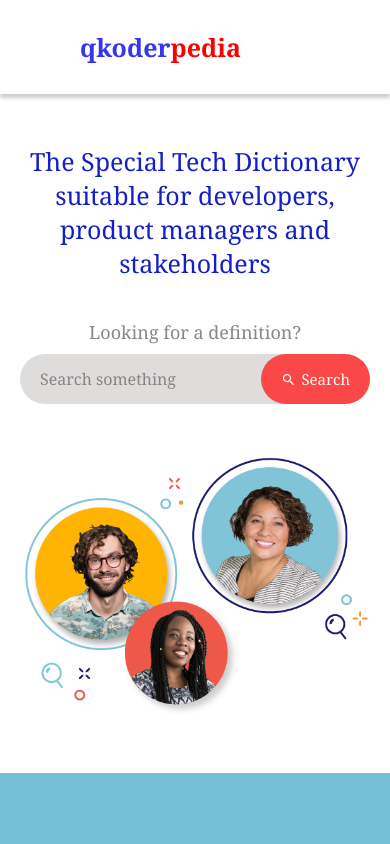
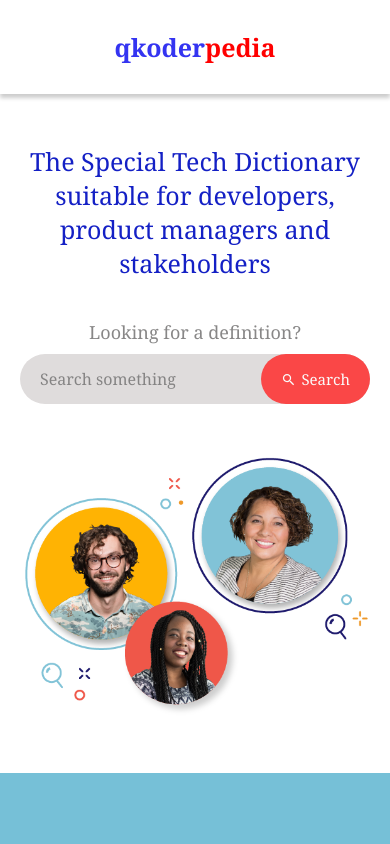
Before and after one commit to Perpy-del/queen-koders-react, a React (Vite) app: page / in a window 390 px wide. Shown: the top 844 px of the page. Built offline with nearby package versions, Linux system fonts and the light colour scheme.

Commit message:
fix: adjust responsiveness to fit the smallest of screens

```diff
--- a/src/components/Card/cardStyles.css
+++ b/src/components/Card/cardStyles.css
@@ -1,4 +1,4 @@
-@media (min-width: 320px) {
+@media (min-width: 280px) {
   .card-container {
     padding: 80px 20px;
     background-color: #76c0d7;
--- a/src/components/Header/headerStyles.css
+++ b/src/components/Header/headerStyles.css
@@ -1,9 +1,8 @@
-@media (min-width: 320px) {
+@media (min-width: 280px) {
   .header {
-    display: flex;
-    align-items: center;
-    justify-content: space-between;
-    padding: 30px 80px;
+    display: block;
+    text-align: center;
+    padding: 30px 0px;
     box-shadow: 0 4px 4px rgba(0, 0, 0, 0.2);
   }
 
--- a/src/components/Hero/heroStyles.css
+++ b/src/components/Hero/heroStyles.css
@@ -1,4 +1,4 @@
-@media (min-width: 320px) {
+@media (min-width: 280px) {
   .hero-section {
     padding: 50px 20px;
     display: flex;
--- a/src/components/Search/searchStyle.css
+++ b/src/components/Search/searchStyle.css
@@ -1,4 +1,4 @@
-@media (min-width: 320px) {
+@media (min-width: 280px) {
   .search {
     display: none;
   }
```
Lines whose indentation alone changed are shown as unchanged.
